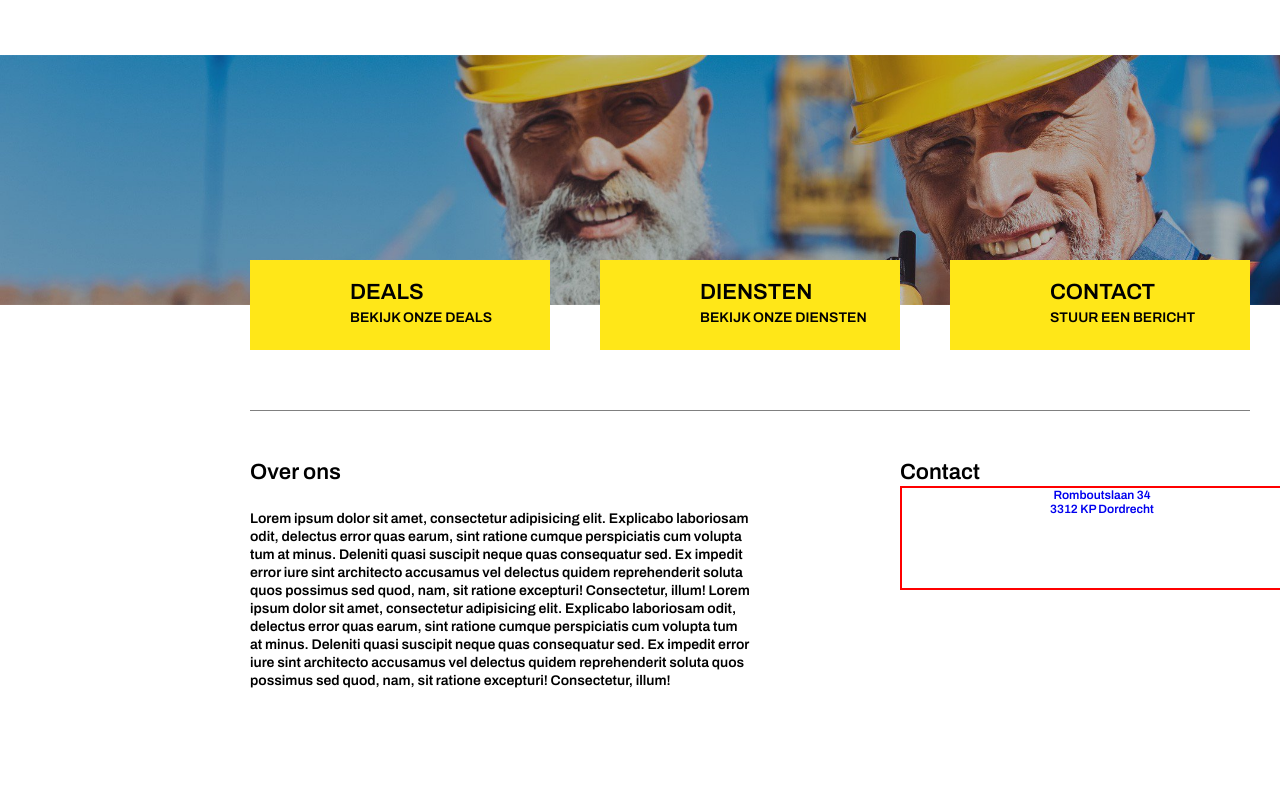
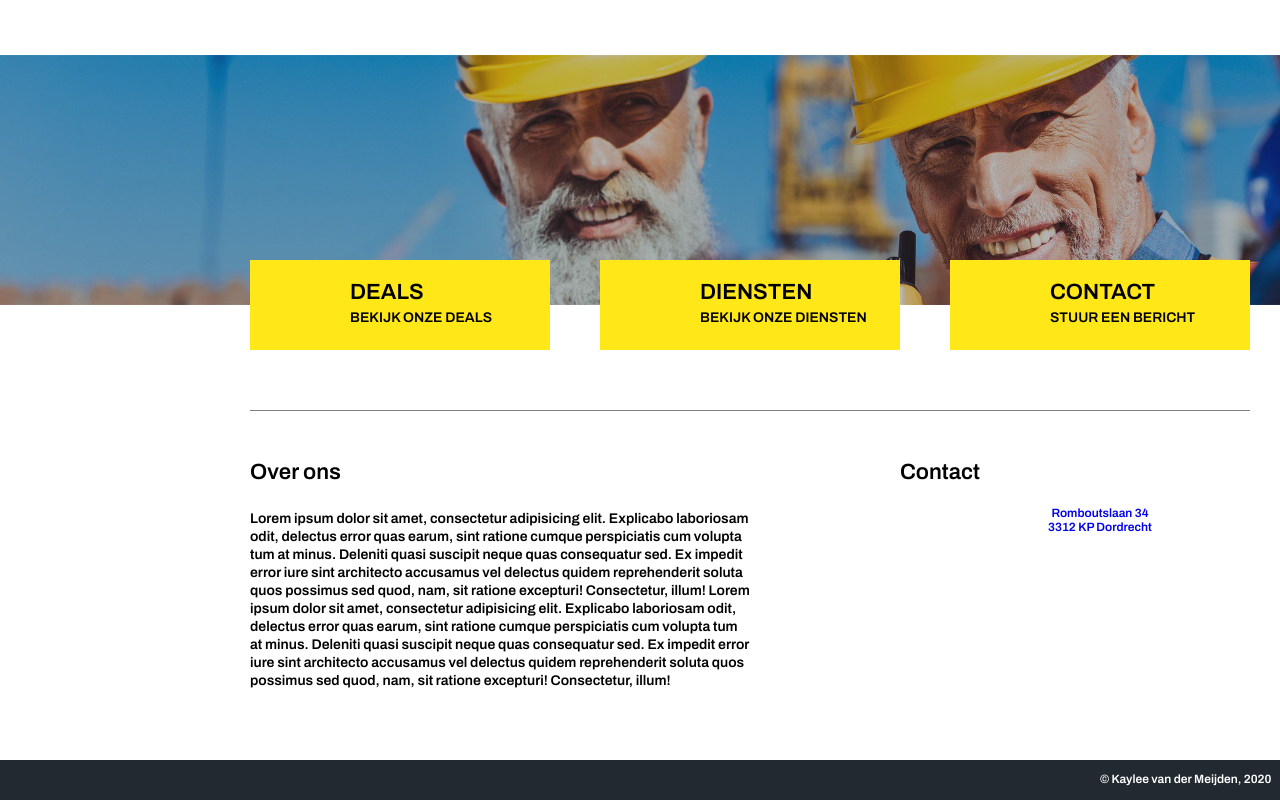
Before and after one commit to Kaylee-dev/B2W1O1_handy, a plain HTML site: page index.html in a window 1280 px wide. Shown: the part 1005-1805 px from the top of the page. Before the commit the page ends 1695 px from the top, so only its background shows below. Drawn offline with Linux system fonts and the light colour scheme.

Commit message:
Een basis pagina gemaakt

```diff
--- a/css/style.css
+++ b/css/style.css
@@ -34,6 +34,7 @@
 
 .header a:hover{
 	background-color: #ffe718;
+	font-size: 17px;
 }
 
 .background{
@@ -213,9 +214,32 @@ hr{
 	width: 400px;
 	height: 100px;
 	font-size: 12px;
-	border: solid red 2px;
+	/*border: solid red 2px;*/
 	position: absolute;
-	display: inline-block;
 	text-align: center;
-	margin-right: 35px;
 }
+
+.locationItem{
+	position: absolute;
+	width: 50px;
+	height: 50px;
+	margin-top: 20px;
+}
+
+.footerName{
+	position: absolute;
+	margin-top: 1650px;
+	background-color: #222931;
+	width: 1519px;
+	height: 40px;
+}
+
+.footerName p{
+	position: absolute;
+	width: 200px;
+	height: 10px;
+	font-size: 12px;
+	color: white;
+	margin-left: 1100px;
+	margin-top: 12px;
+}
--- a/index.html
+++ b/index.html
@@ -4,7 +4,7 @@
 		<title>DavinciHandy</title>
 		<link rel="stylesheet" type="text/css" href="css/style.css">
 		<link href="https://fonts.googleapis.com/css2?family=Archivo:wght@600&display=swap" rel="stylesheet">
-		<link rel="stylesheet" href="path/to/font-awesome/css/font-awesome.min.css">
+		<script src="https://kit.fontawesome.com/6e890bec34.js" crossorigin="anonymous"></script>
 	</head>
 	<body>
 		<div class="page">
@@ -20,12 +20,15 @@
 		  		<div class="background">
 		  			<img src="img/header.jpg" alt="background" class="background">
 		  		</div>
+
 		  		<div class="banner-1.jpg">
 		  			<img src="img/banner-1.jpg" alt="banner1" class="banner1">
 		  		</div>
+
 		  		<div class="banner-2.jpg">
 		  			<img src="img/banner-2.jpg" alt="banner2" class="banner2">
 		  		</div>
+
 		  		<div class="banner-3.jpg">
 		  			<img src="img/banner-3.jpg" alt="banner3" class="banner3">
 		  		</div>
@@ -74,10 +77,13 @@
 				<div class="contact">
 					<h2>Contact</h2>
 						<br>
-						<a class="locationItem" href="#">
-						<i class="fas fa-map-marker-alt"></i>
-						<span class="menuText">Romboutslaan 34<br>3312 KP Dordrecht</span>
+						<a class="locationItem" href="#"><i class="fa fa-map-marker-alt"></i>
+						<span class="menuText">Romboutslaan 34<br>3312 KP Dordrecht</span></a>
 				</div>
+				<div class="footerName">
+					<p>	&copy; Kaylee van der Meijden, 2020</p>
+				</div>
+
  		</div>
 	</body>
 </html>
```
